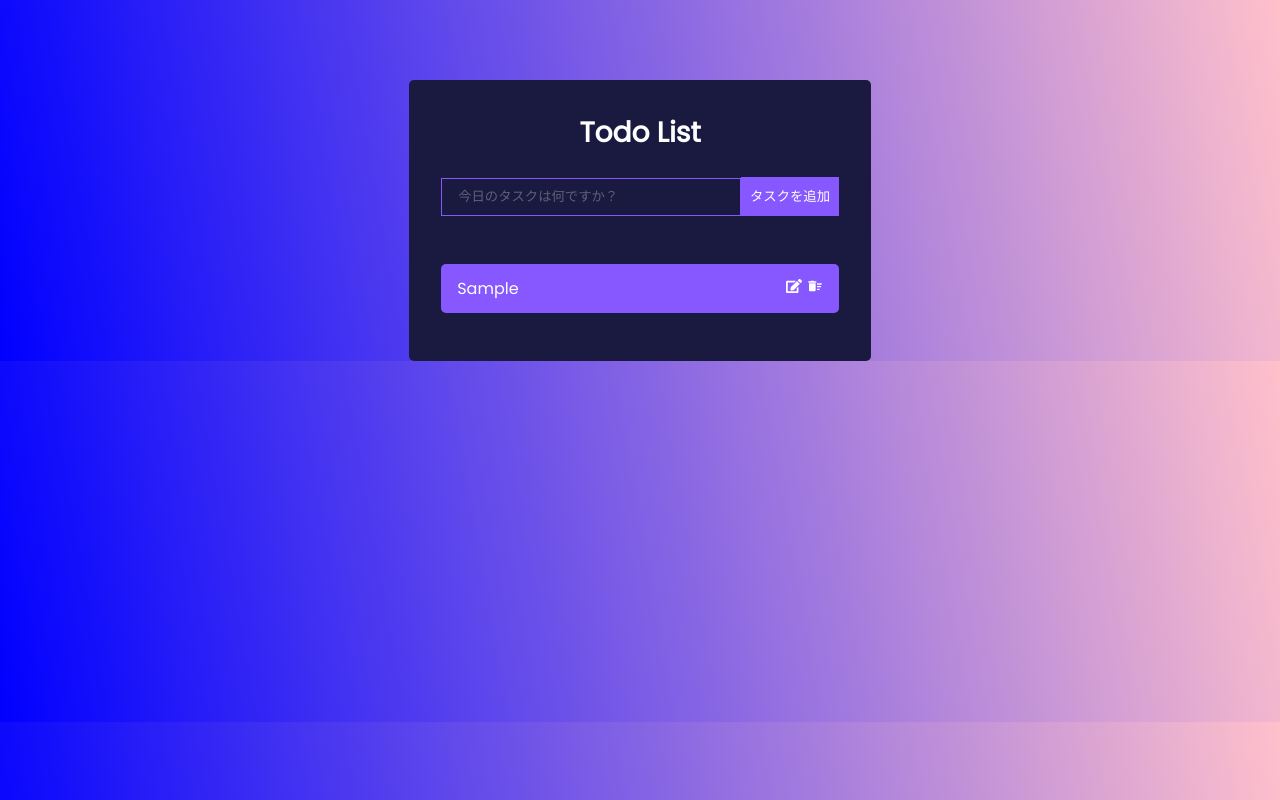
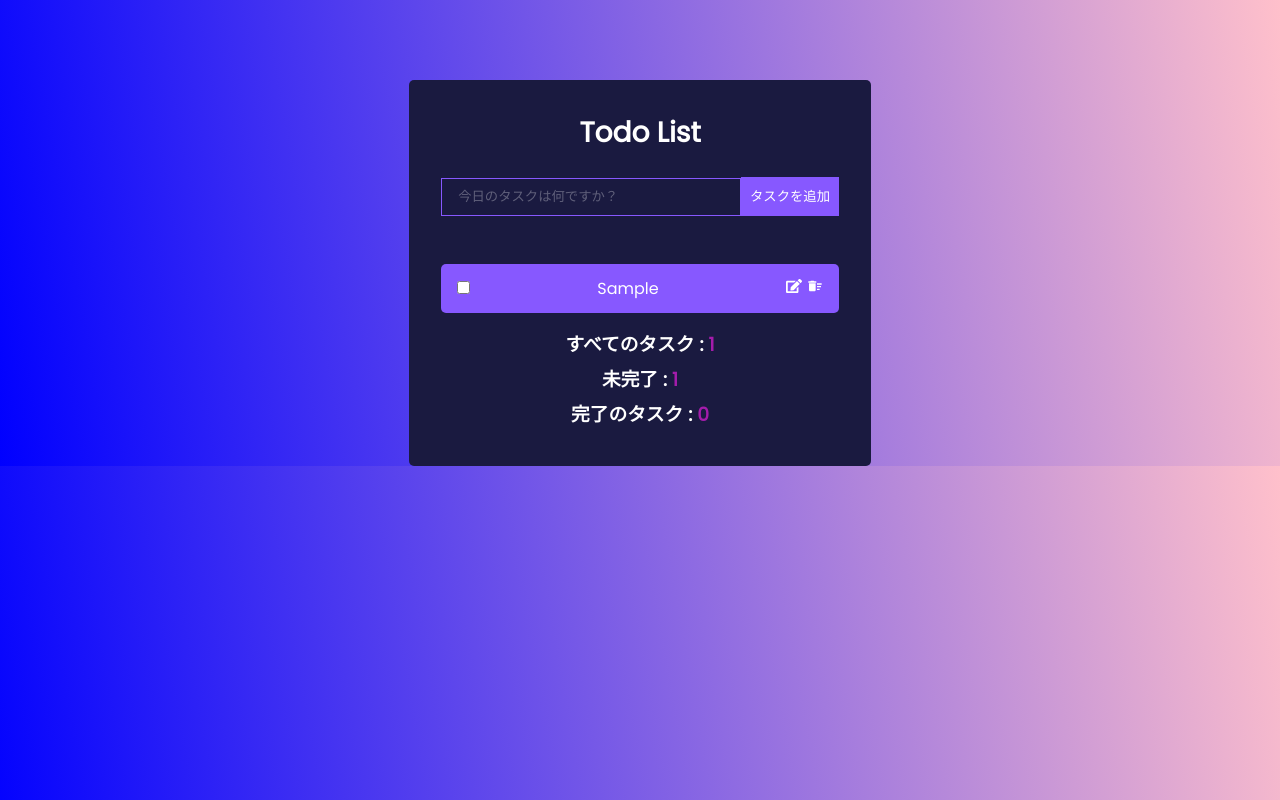
Before and after one commit to okuyama-code/react_todo_list, a React (Create React App) app: page / in a window 1280 px wide. Both pictures are taken after typing "Sample" into the empty fields and a click on the button "タスクを追加". Built offline with nearby package versions, Linux system fonts and the light colour scheme.

Commit message:
機能の完成

```diff
--- a/package.json
+++ b/package.json
@@ -10,6 +10,7 @@
     "react-dom": "^18.2.0",
     "react-icons": "^4.12.0",
     "react-scripts": "5.0.1",
+    "sass": "^1.69.5",
     "uuid": "^9.0.1",
     "web-vitals": "^2.1.4"
   },
--- a/src/App.jsx
+++ b/src/App.jsx
@@ -1,4 +1,4 @@
-import './App.css';
+import './App.scss';
 import { TodoWrapper } from './components/TodoWrapper';
 
 function App() {
--- a/src/App.css
+++ b/src/App.scss
@@ -76,6 +76,10 @@ h1 {
   .icon {
     margin-right: 5px;
   }
+
+  p {
+    cursor: pointer;
+  }
 }
 
 .fa-trash {
@@ -97,3 +101,13 @@ h1 {
 .delete-icon {
   cursor: pointer;
 }
+
+.todo-info {
+  color: white;
+  h3 {
+    margin-bottom: 5px;
+  }
+  span {
+    color: rgb(164, 28, 171);
+  }
+}
--- a/src/components/EditTodoForm.jsx
+++ b/src/components/EditTodoForm.jsx
@@ -0,0 +1,17 @@
+import React, { useState } from 'react'
+
+export const EditTodoForm = ({editTodo, task}) => {
+  const [value, setValue] = useState(task.task);
+
+  const handleSubmit = (e) => {
+    e.preventDefault();
+    editTodo(value, task.id);
+    setValue("");
+  }
+  return (
+    <form className='TodoForm' onSubmit={handleSubmit} >
+      <input type="text" value={value} className='todo-input' placeholder='更新したい文章を入力' onChange={(e) => setValue(e.target.value)} />
+      <button type='submit' className='todo-btn' >タスクを更新</button>
+    </form>
+  )
+}
--- a/src/components/Todo.jsx
+++ b/src/components/Todo.jsx
@@ -3,12 +3,15 @@ import { FaEdit } from "react-icons/fa";
 import { MdDeleteSweep } from "react-icons/md";
 
 
-const Todo = ({ task, toggleComplete, deleteTodo }) => {
+const Todo = ({ task, toggleComplete, deleteTodo, editTodo }) => {
   return (
     <div className='Todo'>
+      <label>
+        <input type="checkbox" checked={task.completed} readOnly onClick={() => toggleComplete(task.id)}  />
+      </label>
       <p onClick={() => toggleComplete(task.id)} className={`${task.completed ? 'completed' : ""}`}>{task.task}</p>
       <div>
-        <FaEdit className='icon' />
+        <FaEdit className='icon' onClick={() => editTodo(task.id)} />
         <MdDeleteSweep onClick={() => deleteTodo(task.id)} />
 
       </div>
--- a/src/components/TodoWrapper.jsx
+++ b/src/components/TodoWrapper.jsx
@@ -2,6 +2,7 @@ import React, { useState } from 'react'
 import { TodoForm } from './TodoForm'
 import { v4 as uuidv4 } from 'uuid';
 import Todo from './Todo';
+import { EditTodoForm } from './EditTodoForm';
 
 export const TodoWrapper = () => {
   const [todos, setTodos] = useState([]);
@@ -15,16 +16,47 @@ export const TodoWrapper = () => {
   }
 
   const deleteTodo = id => {
-    setTodos(todos.filter(todo => todo.id !== id))
+    if (window.confirm("タスクを削除しますか？")) {
+      setTodos(todos.filter(todo => todo.id !== id))
+    }
   }
+
+  // 与えられた ID に一致する Todo アイテムがあれば、そのアイテムの isEditing プロパティを反転させた新しいオブジェクトを作成し、それ以外のアイテムは変更せずにそのまま新しい配列に含まれます。
+  const editTodo = id => {
+    setTodos(todos.map(todo => todo.id === id ? {...todo, isEditing: !todo.isEditing} : todo))
+  }
+
+  const editTask = (task, id) => {
+    setTodos(
+      todos.map((todo) => (
+        todo.id === id ? {...todo, task, isEditing: !todo.isEditing} : todo
+      ))
+    )
+  }
+
+  // filter() は Array インスタンスのメソッドで、指定された配列の中から指定された関数で実装されているテストに合格した要素だけを抽出したシャローコピーを作成します。
+  // 今回のfilter関数はfalseになるものだけを残していく。trueがチェック済み(todo.completed)　false(!todo.completed)
+  const unfinishedTodosCount = todos.filter((todo) => !todo.completed).length;
+  const allTodosCount = todos.length;
+  const completedTodosCount = allTodosCount - unfinishedTodosCount
 
   return (
     <div className='TodoWrapper'>
       <h1>Todo List</h1>
       <TodoForm addTodo={addTodo} />
       {todos.map((todo, index) => (
-        <Todo task={todo} key={index} toggleComplete={toggleComplete} deleteTodo={deleteTodo} />
+        todo.isEditing ? (
+          <EditTodoForm editTodo={editTask} task={todo} />
+        ) : (
+          <Todo task={todo} key={index} toggleComplete={toggleComplete} deleteTodo={deleteTodo} editTodo={editTodo} />
+        )
       ))}
+
+      <div className='todo-info'>
+        <h3>すべてのタスク : <span>{ allTodosCount }</span></h3>
+        <h3>未完了 : <span>{ unfinishedTodosCount }</span></h3>
+        <h3>完了のタスク : <span>{ completedTodosCount }</span></h3>
+      </div>
     </div>
   )
 }
```
Also changed, not shown: 1 other file (tests, documents, lock files or other folders).
